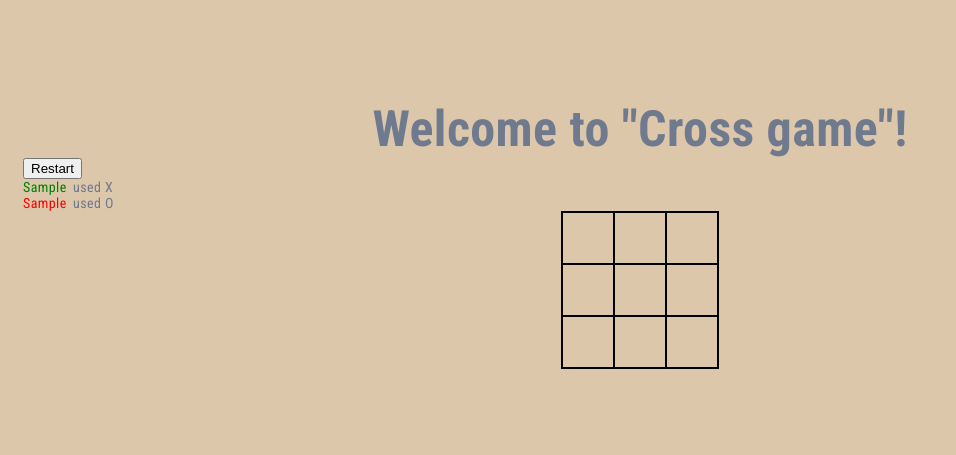
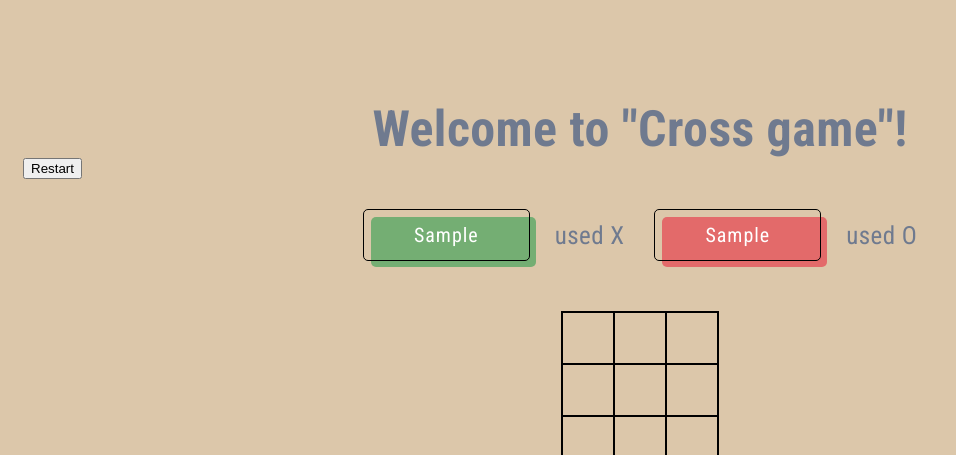
Before and after one commit to YuliiaDikun/Tic-tac-toe-game, a plain HTML site: page index.html in a window 1280 px wide. Both pictures are taken after typing "Sample", "Sample" into the empty fields and a click on the button "SUBMIT". Shown: the top 455 px of the page, without its empty margins (0-956 px from the left). Drawn offline with Linux system fonts and the light colour scheme.

Commit message:
add game page style

```diff
--- a/index.html
+++ b/index.html
@@ -36,7 +36,7 @@
             <input
               name="user2"
               type="text"
-              placeholder="First player"
+              placeholder="Second player"
               class="input-form"
             />
           </label>
--- a/style.css
+++ b/style.css
@@ -40,8 +40,8 @@ p {
 }
 
 .container {
-margin: 0 auto;
-    padding: 0 15px;
+  margin: 0 auto;
+  padding: 0 15px;
 }
 .title {
   margin-top: 100px;
@@ -73,22 +73,71 @@ margin: 0 auto;
   background-color: #f1f1f10c;
 }
 
+.players {
+  display: flex;
+  align-items: center;
+  justify-content: center;
+  gap: 30px;
+  margin-bottom: 50px;
+  margin-top: 30px;
+}
+
 .users {
   display: flex;
+  font-size: 25px;
+  gap: 25px;
+  font-weight: 500;
+  align-items: center;
 }
 
+.second,
 .first {
-  width: 50px;
-  color: red;
+  font-size: 20px;
+  font-weight: 200;
+  letter-spacing: 1px;
+  padding: 13px 50px 13px;
+  outline: 0;
+  border: 1px solid black;
+  position: relative;
+  border-radius: 5px;
+  color: #ffffff;
+  background-color: rgba(0, 0, 0, 0);
 }
 
-.second {
-  width: 50px;
-  color: red;
+.second::after,
+.first::after {
+  content: "";
+  background-color: #e36a6a;
+  width: 100%;
+  z-index: -1;
+  position: absolute;
+  border-radius: 5px;
+  height: 100%;
+  top: 7px;
+  left: 7px;
 }
 
 .active {
-  color: green;
+  font-size: 20px;
+  font-weight: 200;
+  letter-spacing: 1px;
+  padding: 13px 50px 13px;
+  outline: 0;
+  border: 1px solid black;
+  border-radius: 5px;
+  position: relative;
+  background-color: rgba(0, 0, 0, 0);
+}
+.active::after {
+  content: "";
+  background-color: #74ae73;
+  width: 100%;
+  z-index: -1;
+  position: absolute;
+  border-radius: 5px;
+  height: 100%;
+  top: 7px;
+  left: 7px;
 }
 
 .user-form {
```
